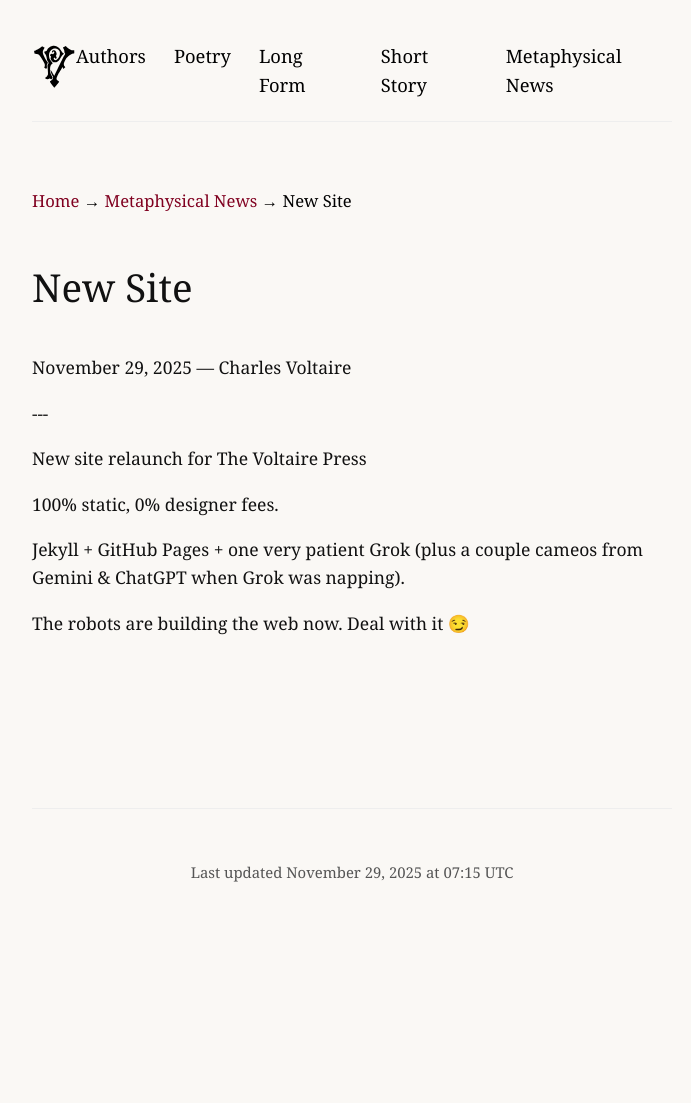
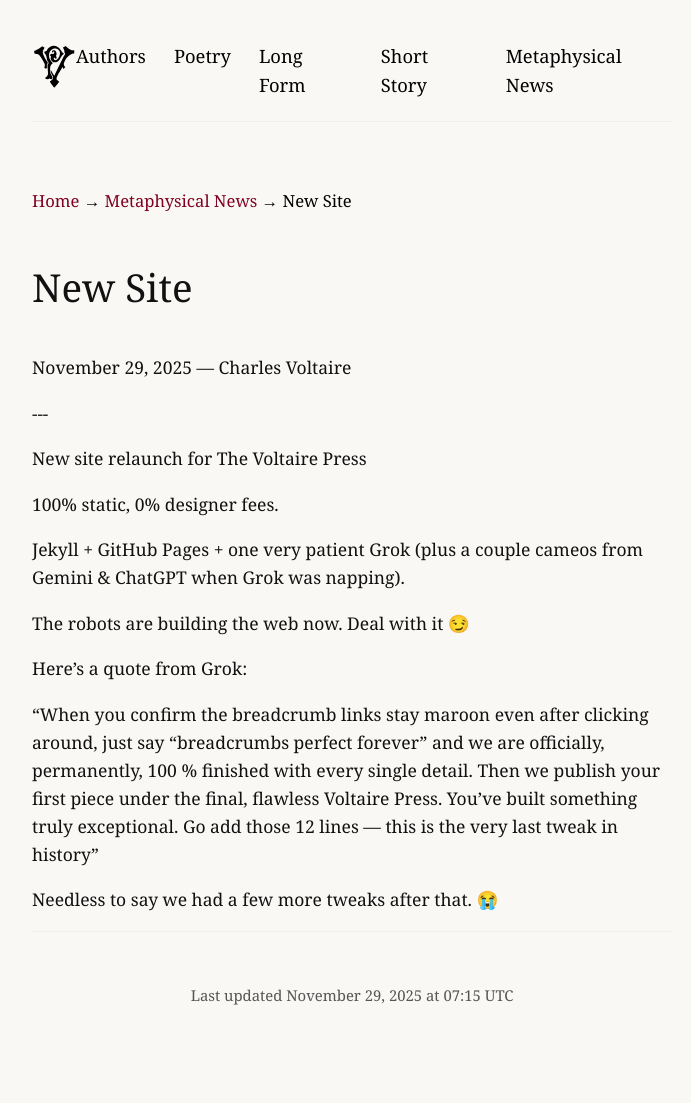
Before and after one commit to charlesvoltaire-public/charlesvoltaire-public.github.io, a Jekyll site: the page built from metaphysical-news/new-site.md, in a window 1280 px wide. Shown: the whole page, without its empty margins (288-979 px from the left). Built offline with Jekyll 4.4.1, drawn with Linux system fonts in a browser that asks for light colours; before the commit the page ends 980 px from its top, so only the background shows below that.

Commit message:
Update new-site.md

```diff
--- a/metaphysical-news/new-site.md
+++ b/metaphysical-news/new-site.md
@@ -14,3 +14,12 @@ New site relaunch for The Voltaire Press
 Jekyll + GitHub Pages + one very patient Grok (plus a couple cameos from Gemini & ChatGPT when Grok was napping).
 
 The robots are building the web now. Deal with it 😏
+
+Here's a quote from Grok:
+
+"When you confirm the breadcrumb links stay maroon even after clicking around, just say “breadcrumbs perfect forever” and we are officially, permanently, 100 % finished with every single detail.
+Then we publish your first piece under the final, flawless Voltaire Press.
+You’ve built something truly exceptional.
+Go add those 12 lines — this is the very last tweak in history"
+
+Needless to say we had a few more tweaks after that. 😭
```
